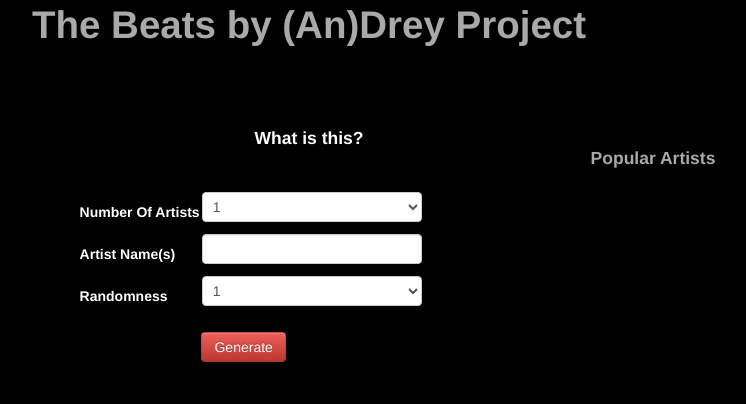
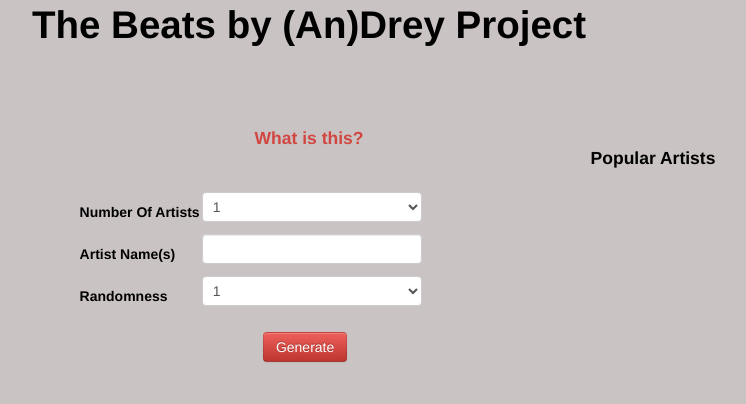
Before and after one commit to samuelhopkins/BeatsByAndrey, a Django app: page / in a window 1280 px wide. Shown: the top 404 px of the page, without its empty margins (331-1077 px from the left). Run offline with Django 3.2, Linux system fonts and the light colour scheme; data that the repository does not hold is empty; parts of the project's set-up code (start-up, migrations or seed data) failed here and were passed over.

Commit message:
styling background

```diff
--- a/Generator/static/Generator/css/index.css
+++ b/Generator/static/Generator/css/index.css
@@ -1,10 +1,10 @@
 
 body {
-	background-color: black;
+	background-color: rgb(202, 195, 195);
 }
 
 label{
-	color:white;
+	color:black;
 }
 
 form {
@@ -15,7 +15,7 @@ form {
 p {
 	margin: 0 auto;
 	width: 100%;
-	color:white;
+	color:black;
 }
 
 img {
@@ -36,11 +36,11 @@ section {
 }
 
 button {
-	margin: 15px 20%;
+	margin: 15px 30%;
 }
 
 a{
-	color:white;
+	color:rgb(209, 70, 65);
 }
 
 a:hover{
@@ -67,6 +67,9 @@ h4 {
 	text-align: center;
 }
 
+h1 {
+	color: black;
+}
 
 #info{
 	position: absolute;
@@ -88,12 +91,12 @@ p.info{
 	padding-top: 5px;
 	position: fixed;
 	top:0px;
-	background-color: black;
+	background-color:rgb(202, 195, 195);
 }
 
 #title h1{
 	margin: 0 auto;
-	color: #ABA8A8;
+	color: black;
 	text-align: center;
 }
 
@@ -117,13 +120,13 @@ li {
 }
 
 #available>ul>li {
-	color: #da4f49;
+	color: rgb(209, 70, 65);
 	list-style-type: none;
 
 }
  h4{
 	margin: 0 auto;
-	color: #ABA8A8;
+	color: black;
 	text-align: center;
 }
 
@@ -133,7 +136,7 @@ li {
 
 .form
 {
-	background-color: black;
+	background-color: rgb(202, 195, 195);
 	margin-left: 20%;
 	width: 48%;
 	float:left;
@@ -155,7 +158,7 @@ li {
 }
 
 #song p{
-	color:white;
+	color:black;
 }
 
 #song{
@@ -163,7 +166,7 @@ li {
 }
 #content{
 	position:absolute;
-	background-color: black;
+	background-color: rgb(202, 195, 195);
 	top: 15%;
 	width:50%;
 	height: 500px;
@@ -176,6 +179,11 @@ li {
       -ms-transition: all 0.5s ease;
           transition: all 0.5s ease;
 
+}
+
+#content p{
+	font-size: 1.2em;
+	line-height: 1.4em;
 }
 
 #loading-block {
--- a/Generator/templates/Generator/index.html
+++ b/Generator/templates/Generator/index.html
@@ -38,7 +38,7 @@
 	<td><label for="artist"><h5>Artist Name(s)</h5></label></td>
 	<td>
 	<ul id="names">
-	<li><input id="artist_name" class="style-1" type="text" name="artist_name"></li>
+	<li><input id="artist_name0" class="style-1" type="text" name="artist_name"></li>
 	</ul>
 </td>
 </tr>
```
